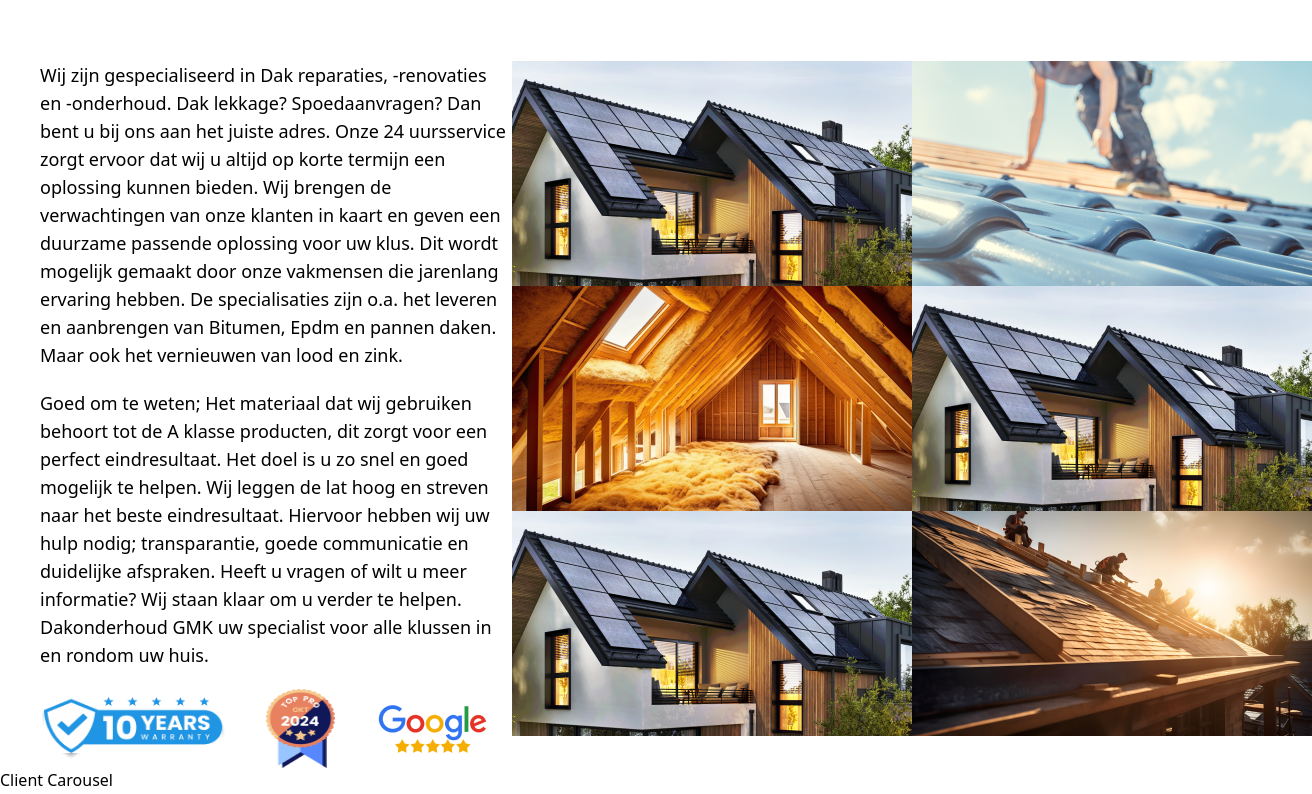
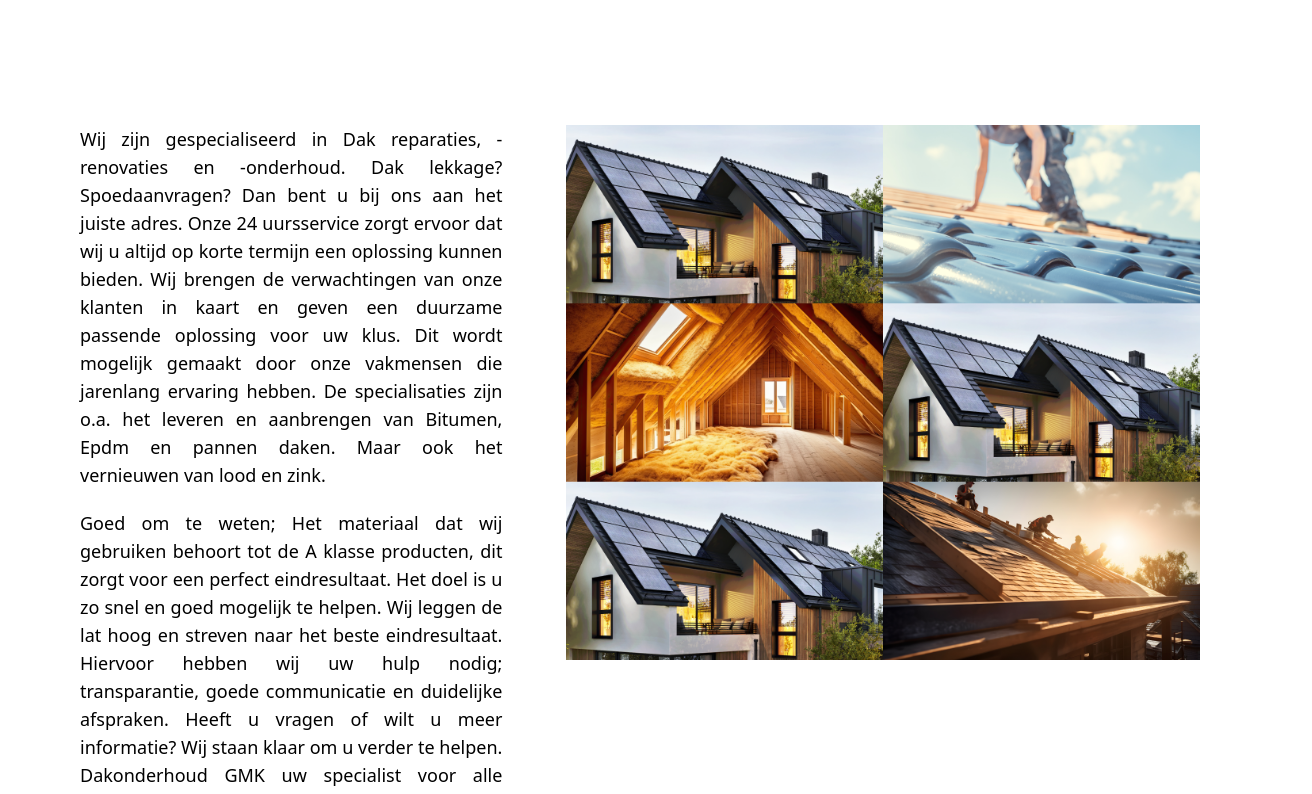
Before and after one commit to fahim-khandakar/spark-agency-frontend-task, a React (Vite) app: page / in a window 1280 px wide. Shown: the part 1780-2574 px from the top of the page, 1312 px wide, since content can reach past the window. Built offline with nearby package versions, Linux system fonts and the light colour scheme.

Commit message:
about us ok

```diff
--- a/src/modules/About Us/AboutUs.jsx
+++ b/src/modules/About Us/AboutUs.jsx
@@ -7,36 +7,48 @@ import groupPhoto from "../../assets/Group 19.png";
 const AboutUs = () => {
   return (
     <section>
-      <h1 className="text-[347px] font-bold text-formTitle">
+      {/* Title */}
+      <h1 className="text-[80px] md:text-[347px] font-bold text-formTitle text-center">
         {aboutUsData?.title}
       </h1>
-      <div className="flex ">
-        <div className="w-2/5 pl-10 space-y-5">
+      {/* Content */}
+      <div className="flex flex-col lg:flex-row items-center lg:items-start  lg:mt-16 gap-8 lg:gap-16 px-4 md:px-5 lg:px-20 ">
+        {/* Left Content */}
+        <div className="lg:w-2/5 space-y-5 text-justify px-4 lg:px-0">
           <p className="text-lg">{aboutUsData?.descriptionOne}</p>
           <p className="text-lg">{aboutUsData?.descriptionTwo}</p>
-          <div className="flex  items-center gap-10">
-            <div className="w-[186px] h-[63px]">
+          <div className="flex justify-center lg:justify-start items-center gap-5 flex-wrap">
+            <div className="w-[120px] h-[40px] lg:w-[186px] lg:h-[63px]">
               <img
-                className="w-full h-full"
+                className="w-full h-full object-contain"
                 src={guaranteeLogo}
                 alt="Warranty Badge"
               />
             </div>
-            <div className="w-[69px] h-[79px]">
-              <img className="w-full h-full" src={badgeLogo} alt="Badge" />
+            <div className="w-[50px] h-[60px] lg:w-[69px] lg:h-[79px]">
+              <img
+                className="w-full h-full object-contain"
+                src={badgeLogo}
+                alt="Badge"
+              />
             </div>
-            <div className="w-[115px] h-[48px]">
+            <div className="w-[90px] h-[36px] lg:w-[115px] lg:h-[48px]">
               <img
-                className="w-full h-full"
+                className="w-full h-full object-contain"
                 src={googleLogo}
                 alt="Google Logo"
               />
             </div>
           </div>
         </div>
-        <div className="w-3/5">
-          <div className="w-[800px] mx-auto h-[675px]">
-            <img className="w-full h-full" src={groupPhoto} alt="Group Photo" />
+        {/* Right Content */}
+        <div className="lg:w-3/5 px-4 lg:px-0">
+          <div className="w-full max-w-[400px] md:max-w-[600px] lg:max-w-[800px] h-auto mx-auto">
+            <img
+              className="w-full h-auto object-contain"
+              src={groupPhoto}
+              alt="Group Photo"
+            />
           </div>
         </div>
       </div>
```
